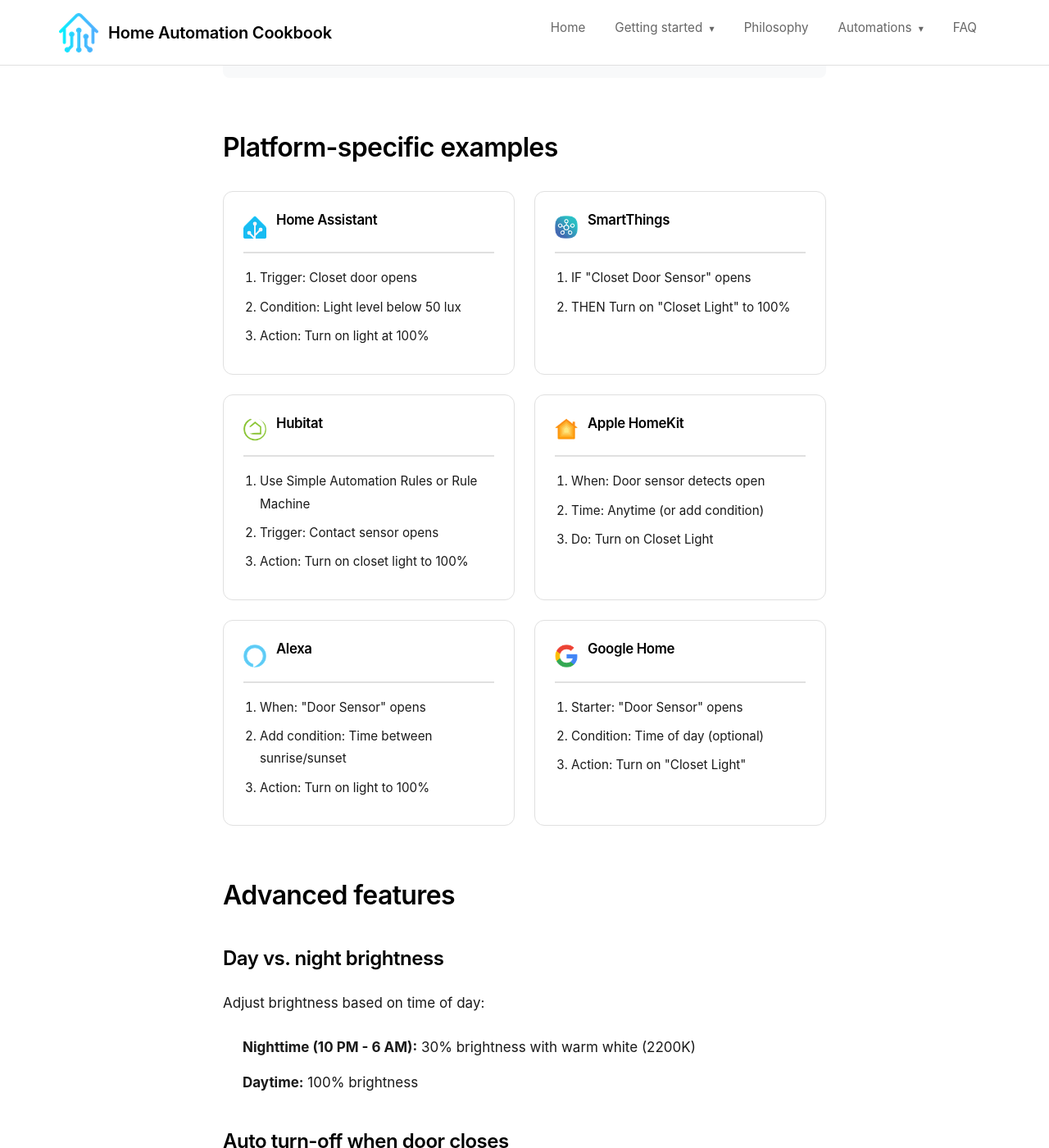
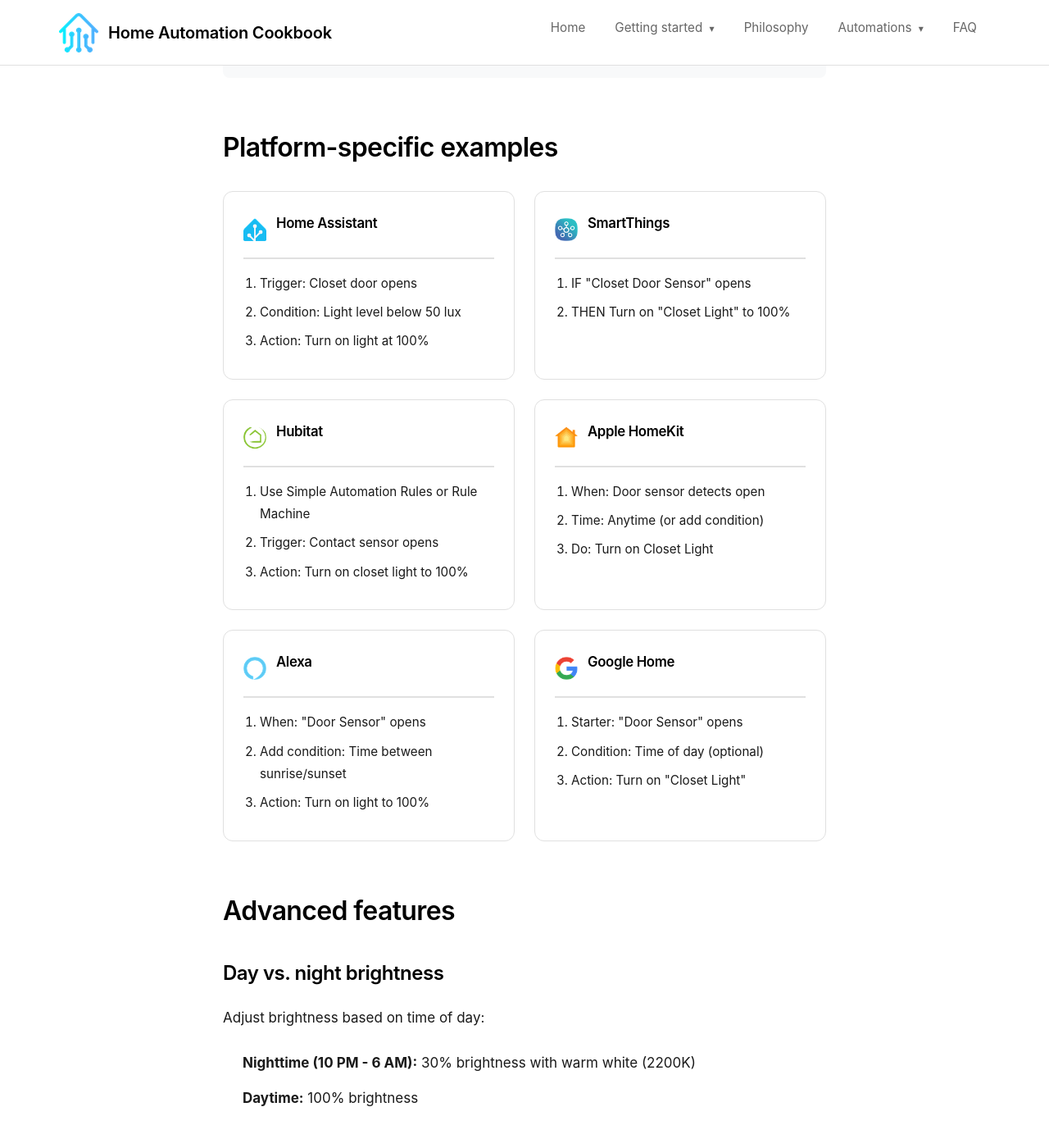
Before and after one commit to madskristensen/HomeAutomationCookbook, a Jekyll site: the page built from docs/automation/lighting/toggle-lights-door.md, in a window 1280 px wide and 1400 px high, scrolled down 2168 px. Shown: the whole window at 82% size. Built offline with Jekyll 4.4.1, drawn with Linux system fonts in a browser that asks for light colours.

Commit message:
Fix vertical alignment of platform logos and names in card headers
Co-authored-by: madskristensen <1258877+madskristensen@users.noreply.github.com>

```diff
--- a/docs/assets/css/style.css
+++ b/docs/assets/css/style.css
@@ -758,12 +758,16 @@ th {
   height: 28px;
   width: 28px;
   object-fit: contain;
+  flex-shrink: 0;
+  vertical-align: middle;
 }
 
 .platform-card-header h4 {
   margin: 0;
+  padding: 0;
   font-size: 1.05rem;
   color: #000;
+  line-height: 28px;
 }
 
 .platform-card h4 {
```
